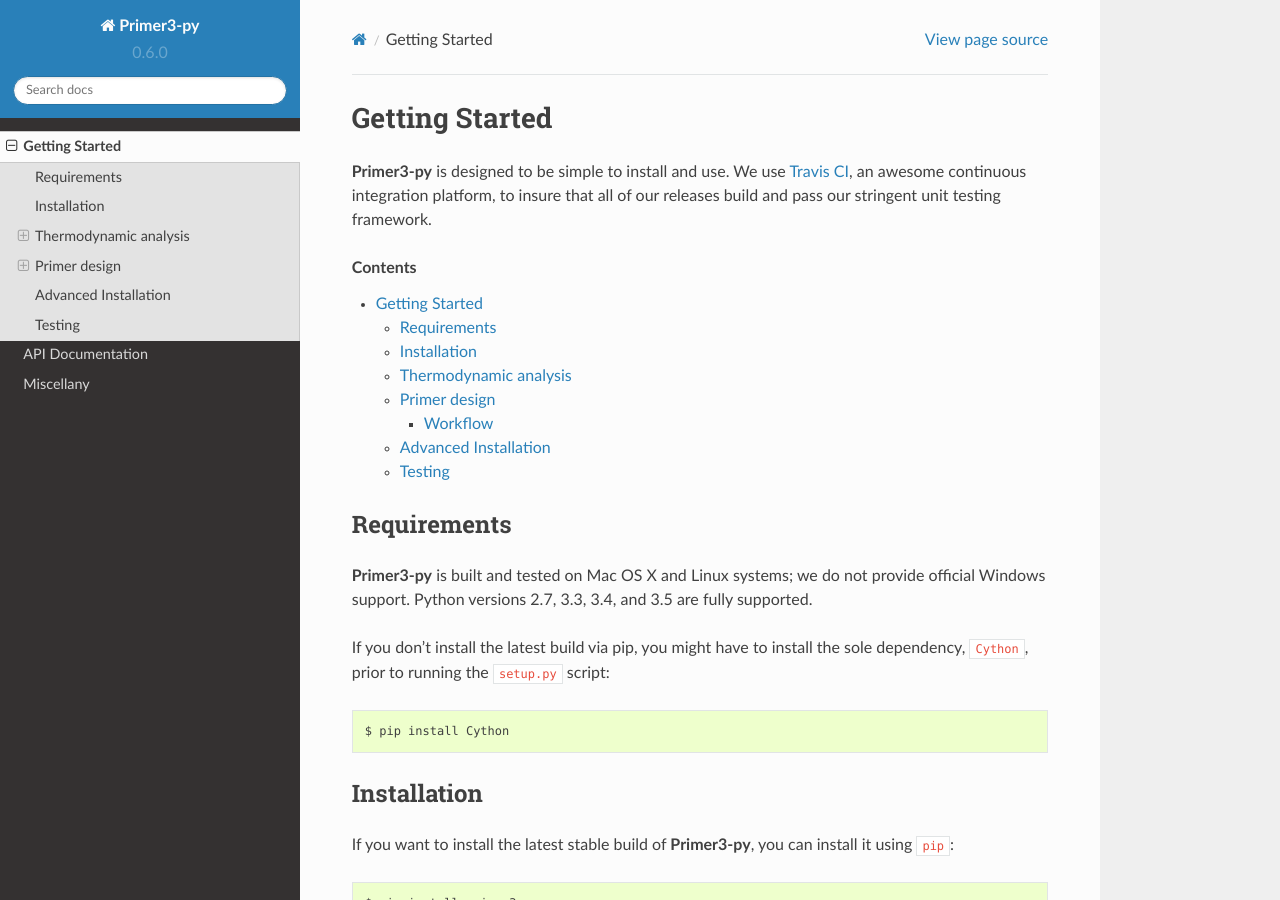
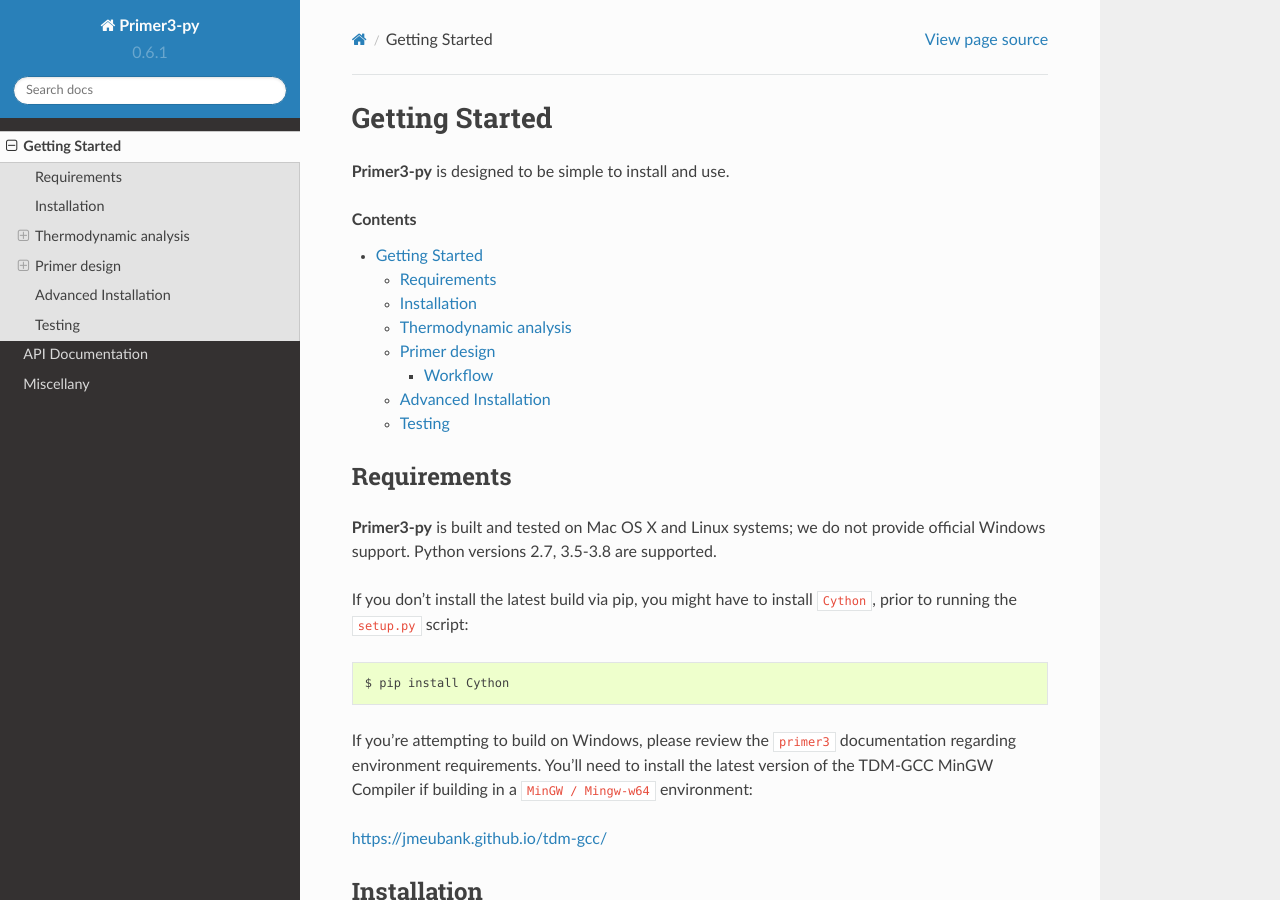
Before and after one commit to libnano/primer3-py, a Sphinx documentation site: the page built from docs/quickstart.rst, in a window 1280 px wide and 900 px high. Built offline with Sphinx 7.4.7 and the Read the Docs theme 2.0.0, drawn with Linux system fonts in a browser that asks for light colours; some of the changed text lies outside the part shown.

Commit message:
update docs and bump version to 0.6.1

```diff
--- a/docs/conf.py
+++ b/docs/conf.py
@@ -52,16 +52,16 @@
 
 # General information about the project.
 project = u'Primer3-py'
-copyright = u'2014-2018, Ben Pruitt, Nick Conway; Wyss Institute'
+copyright = u'2014-2020, Ben Pruitt, Nick Conway; Wyss Institute'
 
 # The version info for the project you're documenting, acts as replacement for
 # |version| and |release|, also used in various other places throughout the
 # built documents.
 #
 # The short X.Y version.
-version = '0.6.0'
+version = '0.6.1'
 # The full version, including alpha/beta/rc tags.
-release = '0.6.0'
+release = '0.6.1'
 
 # The language for content autogenerated by Sphinx. Refer to documentation
 # for a list of supported languages.
--- a/docs/quickstart.rst
+++ b/docs/quickstart.rst
@@ -2,10 +2,7 @@
 ===============
 
 
-**Primer3-py** is designed to be simple to install and use. We use
-`Travis CI <https://travis-ci.org/libnano/primer3-py>`_, an awesome
-continuous integration platform, to insure that all of our releases build and
-pass our stringent unit testing framework.
+**Primer3-py** is designed to be simple to install and use.
 
 .. contents::
 
@@ -13,14 +10,20 @@
 Requirements
 ------------
 **Primer3-py** is built and tested on Mac OS X and Linux systems; we do not
-provide official Windows support. Python versions 2.7, 3.3, 3.4, and 3.5 are
-fully supported.
+provide official Windows support. Python versions 2.7, 3.5-3.8 are supported.
 
-If you don't install the latest build via pip, you might have to install the
-sole dependency, ``Cython``, prior to running the ``setup.py`` script::
+If you don't install the latest build via pip, you might have to install
+``Cython``, prior to running the ``setup.py`` script::
 
     $ pip install Cython
 
+
+If you're attempting to build on Windows, please review the ``primer3``
+documentation regarding environment requirements. You'll need to install
+the latest version of the TDM-GCC MinGW Compiler if building in a
+``MinGW / Mingw-w64`` environment:
+
+https://jmeubank.github.io/tdm-gcc/
 
 Installation
 ------------
--- a/primer3/__init__.py
+++ b/primer3/__init__.py
@@ -1,4 +1,4 @@
-# Copyright (C) 2014-2018. Ben Pruitt & Nick Conway; Wyss Institute
+# Copyright (C) 2014-2020. Ben Pruitt & Nick Conway; Wyss Institute
 # See LICENSE for full GPLv2 license.
 #
 # This program is free software; you can redistribute it and/or modify
@@ -52,9 +52,9 @@
 
 
 __author__ = 'Ben Pruitt, Nick Conway'
-__copyright__ = 'Copyright 2014-2019, Ben Pruitt & Nick Conway; Wyss Institute'
+__copyright__ = 'Copyright 2014-2020, Ben Pruitt & Nick Conway; Wyss Institute'
 __license__ = 'GPLv2'
-__version__ = '0.6.0'
+__version__ = '0.6.1'
 
 __all__ = [
     # Low-level Tm-only bindings
```
Also changed, not shown: 7 other files.
